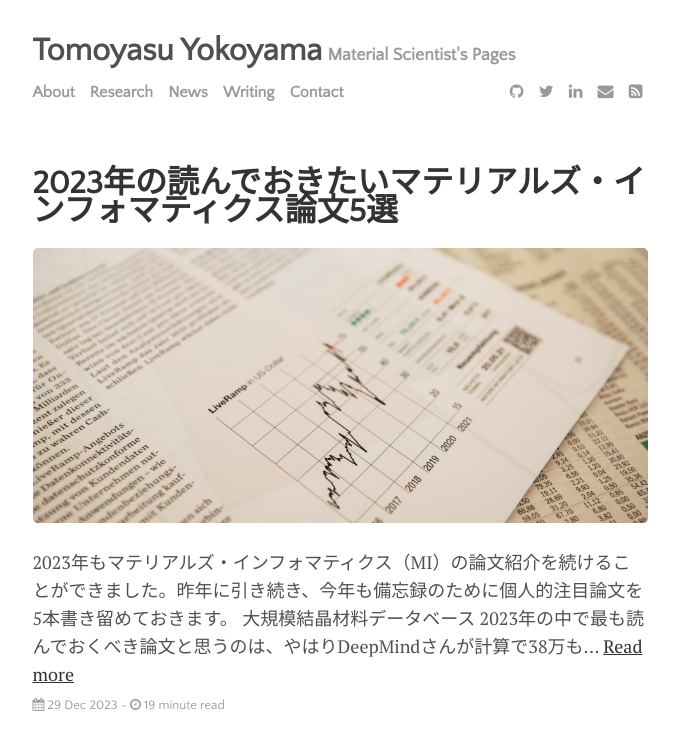
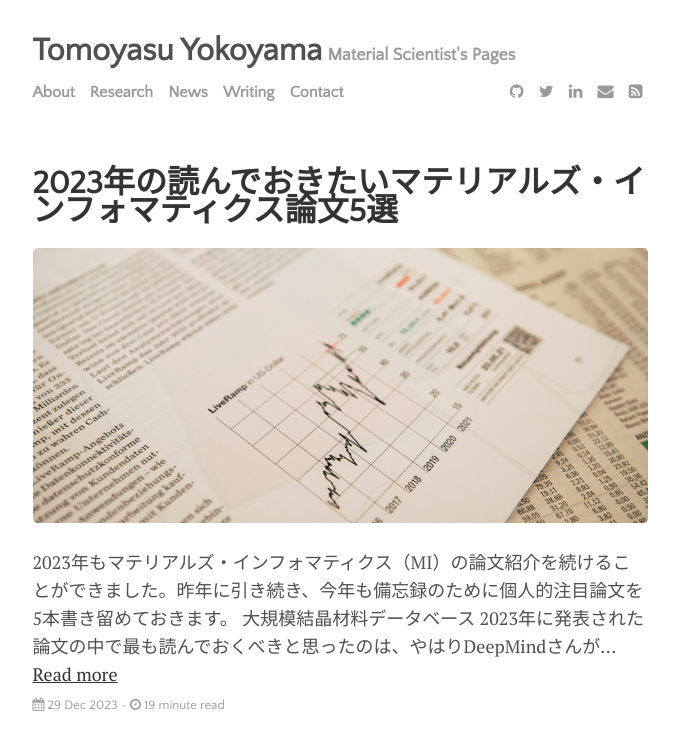
Before and after one commit to yokoyamatomoyasu/yokoyamatomoyasu.github.io, a Jekyll site: the page built from index.html, in a window 1280 px wide and 900 px high, cut to the strip 0-782 px from the top of the window. Shown: the top 750 px of the strip, without its empty margins (300-979 px from the left). Built offline with Jekyll 4.4.1, drawn with Linux system fonts in a browser that asks for light colours; the list of posts is cut into pages by our own code; some of the changed lines change nothing that is shown.

Commit message:
GitHub pages site with Jekyll

```diff
--- a/_posts/2023-12-29-mi-paper-2023.md
+++ b/_posts/2023-12-29-mi-paper-2023.md
@@ -13,16 +13,16 @@
 
 ### 大規模結晶材料データベース
 
-2023年の中で最も読んでおくべき論文と思うのは、やはりDeepMindさんが計算で38万もの合成可能性の高い材料を予測した論文です。
+2023年に発表された論文の中で最も読んでおくべきと思ったのは、やはりDeepMindさんが計算で38万もの合成可能性の高い材料を予測したものです。
 
-これまで計算で熱力学的に安定とされた材料は高々数万件でしたが、この論文により1桁も材料データ空間を広げたのはすごいです。
-僕はボストンで開催された2023 MRS fall meetingにてこの発表を立ち見で聞いていたのですが、出てきた数字に「？」となりました。
+これまでに計算によって熱力学的に安定とされた材料は高々数万件しかなかったのに対し、この論文によって材料データ空間が1桁広がったのはすごいです。
+僕はボストンで開催された2023 MRS fall meetingにてこの発表を立ち見で聞いていたのですが、投影された数字を見て「？」となりました。
 
-この論文では明確にブレークスルーの技術があったわけではなく「こんなことができればいいなぁ」と誰しも思い描ける内容ですが、それをちゃんと組み上げたところ、膨大なコストとマシーンパワーをかけて動かしたところがすごいと思います。
-いろんな泥臭いご苦労があったのだろうと想像しますが、それを乗り越えここまで形にできる組織はほとんどないのではないでしょうか。
-とはいえやるべきことはまだまだあり、例えば報告のない未知構造はあまり考慮されていない点、第一原理計算での予測が困難なランタノイドを含む化合物が多い点などの課題はあると個人的には思います。
+この論文ではブレークスルー技術が明確にあったわけではなく、「こんなことができればいいなぁ」と誰しもが思い描いていた内容であったと思いますが、それをちゃんと組み上げたところと、膨大なコストとマシーンパワーをかけて動かしたところがすごいと思います。
+泥臭い作業を含め、様々なご苦労があったことと推察しますが、それを乗り越えてここまでの形に仕上げられる組織はほとんどないのではないでしょうか。
+とはいえやるべきことはまだまだあり、例えば報告のない未知構造はあまり考慮されていない点、第一原理計算での予測が困難なランタノイドを含む化合物が多い点などの課題はあると個人的には思いました。
 
-結晶材料というニッチな分野においてデータで殴られる時代が来るとは数年前までは想像できませんでしたが、今後はこの論文を無視した研究開発はできないという意味でも、ダントツ1位で読んでおきたい論文です。
+結晶材料というニッチな分野において、データで殴られるような時代が来るとは数年前までは想像できませんでしたが、今後はこの論文を無視した研究開発はできないという意味でも、ダントツ1位で読んでおきたい論文です。
 
 <blockquote class="twitter-tweet"><p lang="ja" dir="ltr">ちょうどMRSでGoogleの人がやばい発表してると思ったらプレスリリースがでてました。<br><br>220万の安定な結晶材料をAIで予測、このうち736化合物が実験的に合成できたという内容でNature 誌に掲載されたとのこと。すごい。<br><br>データで殴られる波がついに結晶材料にも来てしまったみたい。 <a href="https://t.co/LjXC7PsbZA">https://t.co/LjXC7PsbZA</a></p>&mdash; 横山トモヤス｜計算材料科学者 (@yoko_materialDX) <a href="https://twitter.com/yoko_materialDX/status/1729955615915544858?ref_src=twsrc%5Etfw">November 29, 2023</a></blockquote> <script async src="https://platform.twitter.com/widgets.js" charset="utf-8"></script>
 
@@ -39,11 +39,11 @@
 - 自動・自律型実験システム構築（実験設計・ロボット制御など）
 
 などが挙げられます。
-特に自動・自律実験とLLMを組み合わせは注目度が高く、MIの課題の一つであるリアルとバーチャルのギャップを埋めることができると期待しています。
+特に自動・自律実験とLLMの組み合わせは注目度が高く、MIの課題の一つであるリアルとバーチャルのギャップを埋めることができると期待しています。
 
 そうした中で個人的に面白いと思ったのは、LLMを使って新材料を発見したという論文です。
-GPT−4から予測された実験条件を人間が実際に試し、その結果をGPT-4にフィードバックするループを通じて、これまで報告のない金属有機構造体（MOF）を合成できたという内容で、LLMが予測した材料をちゃんと合成して確認したのはこれが初めてだと思います。
-MOF×LLMの論文はこれ以外にもいくつかあり、テキスト表現ができるMOFはLLMとの相性がいいのかなと思いました。
+GPT−4から予測された実験条件を人間が実際に試し、その結果をGPT-4にフィードバックするループを通じて、これまで報告のない金属有機構造体（MOF）を合成できたという内容で、LLMが予測した材料をきちんと合成して確認した報告はこれが初めてではないかと思います。
+MOF×LLMの論文は他にもいくつかあり、テキスト表現ができるMOFはLLMとの相性がいいのかなと思いました。
 
 <blockquote class="twitter-tweet"><p lang="ja" dir="ltr">投稿失敗してたので再投稿。<br><br>言語モデルにより新材料を発見した論文。<br><br>GPT-4を使って提案された合成条件から実験、その結果をプロントベースでフィードバックするループにより新しいMOFを発見できたそうです。<br><br>ついに言語モデルで新材料合成の報告が！MOF界隈は言語モデル活用が進んでる。 <a href="https://t.co/cMBkZCouxu">https://t.co/cMBkZCouxu</a></p>&mdash; 横山トモヤス｜計算材料科学者 (@yoko_materialDX) <a href="https://twitter.com/yoko_materialDX/status/1710666867923444025?ref_src=twsrc%5Etfw">October 7, 2023</a></blockquote> <script async src="https://platform.twitter.com/widgets.js" charset="utf-8"></script>
 
@@ -55,14 +55,14 @@
 結晶構造予測とは、元素種とその比率から結晶構造を予測することで、未知材料の発見のためにとても重要な技術です。
 例えば周期表からTiとOを1:1の比率で合成しようとする場合、それがどのような物性を持つか実験をする前に知る、つまり第一原理計算や機械学習により材料の物性を予測する際にはその「構造」の情報が必要になります。
 通常は実験のデータベースなどから構造ファイルを取得して計算しますが、まだ発見されていない物質の構造ファイルは収録されていないため、そうした未知の物質を予測することは困難です。
-結晶構造予測はバーチャル空間上における材料合成と言うことができ、これによりこうした課題が解決され、実際に合成する前に良い材料を知ることができるので効率的な材料探索を実現できると期待されています。
+結晶構造予測は「バーチャル空間上における材料合成」であり、これによりこうした課題が解決され、実際に合成する前に良い材料を知ることができるので効率的な材料探索を実現できると期待されています。
 
 これまでは遺伝的アルゴリズムを使って最安定な構造へ最適化する手法がよく使われてきましたが、2018年ごろに敵対的生成ネットワーク（GAN）や変分オートエンコーダ（VAE）などの生成AIを使った手法が提案されて以降、この分野の研究者人口が増加し、今年のMRSでも多くの発表がありました。
 
 そうした中で個人的に面白いと思ったのは、Microsoftさんが拡散モデルにより大規模な結晶構造データを学習した論文です。
-ポイントは学習データ数で、これまでは限られた系の数万データだったのが、さまざまな元素種を使った100万もの大規模なデータで学習していることが予測精度につながっていると思います。
+ポイントは学習データの数で、これまでは限られた系の数万データだったのが、さまざまな元素種を使った100万もの大規模なデータで学習していることが予測精度につながっていると思います。
 こうした生成AIを使うことで、従来より予測精度が高くなるだけでなく、物性から構造を推定する逆設計を実現できることが期待されており、複数の逆設計のタスクに成功している点も興味深いです。
-ただ、現実ではありえない構造が多く生成される点などが課題であり、どこまで進化するか楽しみです。
+ただ、現実ではありえない構造が多く生成される点などが現状は課題であり、どこまで進化するか楽しみです。
 
 <blockquote class="twitter-tweet"><p lang="ja" dir="ltr">Microsoftさん本気の結晶構造予測モデルが登場！<br><br>100万件の大規模データベースを使って元素種・格子定数・原子位置の拡散モデルを構築。<br><br>従来より高精度予測できるだけでなく物性や空間群を指定した予測や相図探索など逆設計も実証しておりすごいです。<br><br>課題は低対称構造を生成しやすい点とのこと。 <a href="https://t.co/Z7gG4Kpb1r">https://t.co/Z7gG4Kpb1r</a></p>&mdash; 横山トモヤス｜計算材料科学者 (@yoko_materialDX) <a href="https://twitter.com/yoko_materialDX/status/1734157705403834811?ref_src=twsrc%5Etfw">December 11, 2023</a></blockquote> <script async src="https://platform.twitter.com/widgets.js" charset="utf-8"></script>
 
@@ -73,21 +73,21 @@
 
 マルチモーダルAIとは、異なる種類の情報をまとめて扱うAIのことを指します。
 例えば、分子を表現する際には、テキスト形式、グラフ形式、画像形式、あるいはスペクトル形式など、いくつかの種類の情報があります。
-こうした異なる種類の情報から1つのAIを学習させて分子の複雑で多様な情報を捉えることで、予測精度の向上や現実の複雑なタスクの処理が期待されています。
+こうした異なる種類の情報から1つのAIを学習させ、多様で複雑な分子の情報を捉えることで、予測精度の向上や現実の複雑なタスクの処理が期待されています。
 特にテキスト表現ができ言語モデルとの相性が良い分子材料を対象に、いくつかのマルチモーダルモデルが提案されており、IBMさんなどが積極的に推進されている印象です。
 
 以下の論文では、分子のテキスト情報、グラフ情報、画像情報を扱えるLLMを構築し、分子構造の認識や物性予測、分子生成の3つのタスクを行ったところ従来より10〜20％予測精度が向上したとのことで、マルチモーダルAIの可能性を感じました。
-こうした潮流は分子材料から結晶材料にも今後来るでしょうね。
+こうした潮流は今後、分子材料から結晶材料にも訪れると予想しています。
 
 <blockquote class="twitter-tweet"><p lang="ja" dir="ltr">分子のためのマルチモーダルAIの論文。<br><br>文字列・グラフ・画像・テキストなど様々な分子の入力情報を一度に処理できるマルチモーダルモデルが登場、分子生成や分子物性予測において従来の言語モデルより高精度に予測が可能だそうです。<br><br>MIでもマルチモーダルAIのブーム到来？<a href="https://t.co/dafAXYNjB9">https://t.co/dafAXYNjB9</a> <a href="https://t.co/YMLsenmq81">pic.twitter.com/YMLsenmq81</a></p>&mdash; 横山トモヤス｜計算材料科学者 (@yoko_materialDX) <a href="https://twitter.com/yoko_materialDX/status/1692491529901036004?ref_src=twsrc%5Etfw">August 18, 2023</a></blockquote> <script async src="https://platform.twitter.com/widgets.js" charset="utf-8"></script>
 
 
 ### 機械学習による分子動力学法の代替
 
-最後は分子動力学（MD）計算を使わずに機械学習で原子分布を予測したMicrosoftさんの論文です。
-この論文は発想がすごいですし、手法も作り込まれていて、個人的に2023年で一番面白かった論文でした。
+最後は、分子動力学（MD）計算を使わずに機械学習で原子分布を予測したMicrosoftさんの論文です。
+この論文はアプローチが画期的で、手法も作り込まれていて、個人的に2023年で一番面白かった論文でした。
 
-MD法は原子の物理的な動きの時間経過を計算する手法であり、材料だけでなく創薬のシミュレーションにおいても最も使われる手法の一つです。
+MD法は原子の物理的な動きの時間経過を計算する手法であり、材料だけでなく創薬分野のシミュレーションにおいても最も使われる手法の一つです。
 近年は機械学習ポテンシャルを用いることでどんな材料でも高速かつ高精度に分子動力学ができるようになり、今年も毎日のようにその応用論文を目にしました。
 しかし、機械学習ポテンシャルを用いても平衡状態まで到達するのにはまだ時間がかかります。
 
@@ -98,7 +98,7 @@
 これによりタンパク質のコンフォメーション分布や触媒表面への分子吸着分布などの多様なタスクにおいて、MD計算では10年かかるのが10日でできるようになったそうです。
 さらに逆設計ができることも実証しており、バンドギャップなどの物性を入力することでそれを実現する結晶構造も予測できるとのこと。
 
-細かいところも読み応えがあり、学ぶことが多く、一読の価値があります。このようなMD計算の代替は今後トレンドの一つになるんではないかなと感じました。
+細かいところも読み応えがあり、学ぶことが多く、一読の価値があります。このようなMD計算の代替は今後トレンドの一つになるのではないかと感じました。
 
 <blockquote class="twitter-tweet"><p lang="ja" dir="ltr">機械学習による原子分布の予測<br><br>実世界では動く原子の平衡分布が観測値となり、これが計算が合わない要因の一つ。<br><br>MicrosoftさんがGraphomerによりMDなしで平衡分布を予測、タンパク質・触媒だけでなく逆設計の構造予測まで応用できたそうです。<br><br>応用範囲広すぎのすご手法。<a href="https://t.co/PpSCAwCL7H">https://t.co/PpSCAwCL7H</a> <a href="https://t.co/zZbyl5r8NQ">pic.twitter.com/zZbyl5r8NQ</a></p>&mdash; 横山トモヤス｜計算材料科学者 (@yoko_materialDX) <a href="https://twitter.com/yoko_materialDX/status/1669661103150997506?ref_src=twsrc%5Etfw">June 16, 2023</a></blockquote> <script async src="https://platform.twitter.com/widgets.js" charset="utf-8"></script>
 
@@ -108,51 +108,52 @@
 
 ### 惜しくも落選その１
 
-上記の５本を選ぶ際に悩んだ論文その１は、量子アニーリングを結晶構造予測に応用した論文です。
+上記の５本を選ぶ際に悩んだ論文の一つ目は、量子アニーリングを結晶構造予測に応用した論文です。
 
 量子アニーリングは、量子ゆらぎを用いた過程によって組合せ最適化処理を高速かつ高精度に実行すると期待されている計算技術です。
-量子アニーリングは量子コンピュータだけでなく、古典コンピュータ上でも計算することもできるため、材料科学においても量子アニーリングを用いてプロセス条件の最適化に成功したなどの報告を国内企業でももよく目にしました。
+量子アニーリングは量子コンピュータだけでなく、古典コンピュータ上でも計算することができるため、材料科学においても量子アニーリングを用いてプロセス条件の最適化に成功したといった報告を国内企業でももよく目にしました。
 
-この論文は、結晶構造をメッシュに区切り、そのメッシュに原子を配置するなら1、配置しないなら0を割り振ることで、結晶構造を整数計画問題に落とし込み、この問題を量子アニーリングを使って高速に解けるという内容です。
-ただ結晶構造予測手法という意味では、対称性に制約がある点は大きな課題ではあるので、上記の生成AIを使った手法の方が現実的ではありますが、結晶構造を整数計画問題に落とし込むような思考は見習いたいと思いました。
+この論文は、結晶構造をメッシュに区切り、そのメッシュに原子を配置するなら1、配置しないなら0と割り振ることで、結晶構造を整数計画問題に落とし込み、この問題を量子アニーリングを使って高速に解くという内容です。
+ただ結晶構造予測手法という意味では、対称性に制約がある点は大きな課題ではあります。
+その点を鑑みると上記の生成AIを使った手法の方が現実的ではありますが、結晶構造を整数計画問題に落とし込むような思考は見習いたいと思いました。
 
 <blockquote class="twitter-tweet"><p lang="ja" dir="ltr">Optimality guarantees for crystal structure prediction<a href="https://t.co/c8Yyf0QIZ2">https://t.co/c8Yyf0QIZ2</a><br>「組み合わせ最適化と連続最適化を組み合わせて、単位胞内の未知の原子位置をすべて見つけるアルゴリズムにより、エネルギーを保証しながら結晶材料の構造を予測」<br>最強の結晶構造予測法でNature来たな</p>&mdash; 部品（森七菜） (@tjmlab) <a href="https://twitter.com/tjmlab/status/1676740633225220097?ref_src=twsrc%5Etfw">July 5, 2023</a></blockquote> <script async src="https://platform.twitter.com/widgets.js" charset="utf-8"></script>
 
-ちなみに我々も同じく量子アニーリングを使って合金系の結晶構造予測をしておりますので、興味があればこちらもぜひご覧ください。
+ちなみに我々も同じく量子アニーリングを使って合金系の結晶構造予測をしておりますので、ご興味があればこちらもぜひご覧ください。
 <blockquote class="twitter-tweet"><p lang="ja" dir="ltr">なお我々の量子技術×構造予測（固溶体）の研究とも似てまして、比較すると<br><br>・エネルギーは第一原理計算から算出（nature論文ではクーロン力のみ）<br>・2種の原子配置を離散最適化（nature論文では空孔を含む3〜5種）<br>・連続最適化なし<br><br>が異なる点です。 <a href="https://t.co/xnS4dNa5vV">https://t.co/xnS4dNa5vV</a></p>&mdash; 横山トモヤス｜計算材料科学者 (@yoko_materialDX) <a href="https://twitter.com/yoko_materialDX/status/1677995210985590784?ref_src=twsrc%5Etfw">July 9, 2023</a></blockquote> <script async src="https://platform.twitter.com/widgets.js" charset="utf-8"></script>
 
 
 ### 惜しくも落選その２
 
-上記の５本を選ぶ際に悩んだ論文その２は、深層シンボリック回帰により物理法則を発見する論文です。
+上記の５本を選ぶ際に悩んだ論文の二つ目は、深層シンボリック回帰により物理法則を発見する論文です。
 
 機械学習としてよく使われるニューラルネットワークは非常に柔軟であるため、さまざまな物理式をモデル化できる一方、物理的な解釈が困難という課題があります。
 よってこの分野ではシンプルで解釈可能なシンボリック回帰が注目されています。
 これを深層強化学習と組み合わせることで、左辺と右辺で単位が揃わないと成り立たないといった物理的な制約下で最適化ができ、特殊相対性理論の粒子のエネルギー式など単純な物理式から複雑な物理式を導出できたそうです。
 
-材料科学においても解釈可能性とか制約を考慮した最適化は重要なのでこうした手法は面白いなと思いました。深層強化学習を用いた最適化は流行ってますね。
+材料科学においても解釈可能性や制約を考慮した最適化は重要なので、こうした手法は面白いなと思いました。深層強化学習を用いた最適化が流行ってきていますね。
 
 <blockquote class="twitter-tweet"><p lang="ja" dir="ltr">機械学習により物理法則を導く論文。<br><br>方程式は左辺と右辺で単位が揃わないと成り立たない、という制約をRNNで学習。<br><br>これにより従来は予測できなかった特殊相対性理論の粒子のエネルギー式などを正確に予測できたそうです。<br><br>制約を学習するアプローチは色々役に立ちそう。<a href="https://t.co/Ev55EBPJmH">https://t.co/Ev55EBPJmH</a> <a href="https://t.co/IrDkBX7ub2">pic.twitter.com/IrDkBX7ub2</a></p>&mdash; 横山トモヤス｜計算材料科学者 (@yoko_materialDX) <a href="https://twitter.com/yoko_materialDX/status/1634147091672109058?ref_src=twsrc%5Etfw">March 10, 2023</a></blockquote> <script async src="https://platform.twitter.com/widgets.js" charset="utf-8"></script>
 
 ### 番外編その１
 
-番外編その１は個人的にやってみたくなった以下の論文。
-この法則は知らなかったですね。
+番外編その１は、個人的に試してみたくなった以下の論文。
+この法則は知らなかったです。
 
 <blockquote class="twitter-tweet"><p lang="ja" dir="ltr">機械学習により結晶構造の謎に迫る論文。<br><br>データベースにある無機材料を原子数ごとに並べると4の倍数の構造が異様に多い「４の法則」を発見。<br><br>その謎を機械学習により解析、エネルギーや空間群とは相関がなく、局所構造がカギとわかったそうです。<br><br>この研究やってみたい。<a href="https://t.co/DBOWfBwBsr">https://t.co/DBOWfBwBsr</a> <a href="https://t.co/gltWf8m0w0">pic.twitter.com/gltWf8m0w0</a></p>&mdash; 横山トモヤス｜計算材料科学者 (@yoko_materialDX) <a href="https://twitter.com/yoko_materialDX/status/1685968548076892163?ref_src=twsrc%5Etfw">July 31, 2023</a></blockquote> <script async src="https://platform.twitter.com/widgets.js" charset="utf-8"></script>
 
 
 ### 番外編その２
 
-番外編その２は結晶材料の表現方法のレビュー論文。
-材料の表現方法の進化がMIの進化といっても過言ではなく、材料科学者が考えるべきことがこの先にあると個人的には思うのでオススメです。
+番外編その２は、結晶材料の表現方法のレビュー論文。
+材料の表現方法の進化がMIの進化であるといっても過言ではなく、材料科学者が考えるべきことがこの先にあると個人的には思うのでオススメです。
 
 <blockquote class="twitter-tweet"><p lang="ja" dir="ltr">機械学習のための材料の表現方法に関するレビュー論文。<br><br>材料の特徴を数値化する手法の進化により機械学習の予測精度は向上してきました。<br><br>局所・大域の特徴を両立する表現手法、緩和なしの物性予測手法などが今後注目とのこと。<br><br>面白かった、結晶の人には一読の価値あり。<a href="https://t.co/r8n0v66occ">https://t.co/r8n0v66occ</a> <a href="https://t.co/ZRMAl9DDgw">pic.twitter.com/ZRMAl9DDgw</a></p>&mdash; 横山トモヤス｜計算材料科学者 (@yoko_materialDX) <a href="https://twitter.com/yoko_materialDX/status/1618564543742984194?ref_src=twsrc%5Etfw">January 26, 2023</a></blockquote> <script async src="https://platform.twitter.com/widgets.js" charset="utf-8"></script>
 
 
 ### 番外編その３
 
-番外編その３は言語モデル×化学・創薬のレビュー論文。
+番外編その３は、言語モデル×化学・創薬のレビュー論文。
 今読んでおきたい一本です。
 
 <blockquote class="twitter-tweet"><p lang="ja" dir="ltr">化学・創薬×言語モデルのレビュー論文。<br><br>言語モデルによる回帰分類・分子生成・反応予測の精度向上、スペクトルやテキストなど入出力形式の多様化、自ら思考し実験する自律型ラボの実現、の観点で研究例がまとまっています。<br><br>MI分野の2023年を表すレビューですね。<a href="https://t.co/bgQf6740Y8">https://t.co/bgQf6740Y8</a> <a href="https://t.co/zlRd7QSGIb">pic.twitter.com/zlRd7QSGIb</a></p>&mdash; 横山トモヤス｜計算材料科学者 (@yoko_materialDX) <a href="https://twitter.com/yoko_materialDX/status/1714234802948223443?ref_src=twsrc%5Etfw">October 17, 2023</a></blockquote> <script async src="https://platform.twitter.com/widgets.js" charset="utf-8"></script>
@@ -160,7 +161,7 @@
 
 ### 番外編その４
 
-番外編その４は物理情報付きニューラルネットワーク（PINN）のレビュー論文。
+番外編その４は、物理情報付きニューラルネットワーク（PINN）のレビュー論文。
 この分野も毎日にように論文を目にしますが、それが僕のような素人にもわかりやすくまとめられていてありがたかったです。
 
 <blockquote class="twitter-tweet"><p lang="ja" dir="ltr">機械学習により偏微分方程式を解くためのレビュー論文。<br><br>物理シミュレーションの高速化のためにNNで様々な偏微分方程式を解く手法がまとまっています。<br><br>学習に大量のデータが必要かつ時間がかかることなどがまだ課題みたい。<br><br>とはいえ商業ソフトにもそろそろ実装される？<a href="https://t.co/yVpvuUb0bg">https://t.co/yVpvuUb0bg</a> <a href="https://t.co/zVNlNBXEIF">pic.twitter.com/zVNlNBXEIF</a></p>&mdash; 横山トモヤス｜計算材料科学者 (@yoko_materialDX) <a href="https://twitter.com/yoko_materialDX/status/1704812719709569499?ref_src=twsrc%5Etfw">September 21, 2023</a></blockquote> <script async src="https://platform.twitter.com/widgets.js" charset="utf-8"></script>
```
